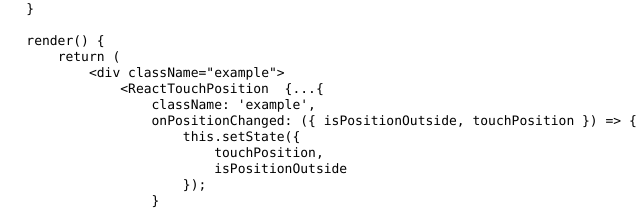
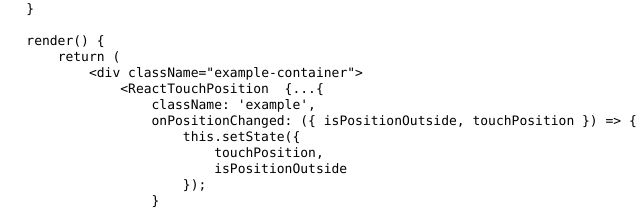
Before and after one commit to ethanselzer/react-touch-position, a website: page example/public/on-position-changed.html in a window 1280 px wide. Shown: the part 287-497 px from the top of the page, 5-645 px from the left. Drawn offline with nearby package versions, Linux system fonts and the light colour scheme; a small style sheet from the web is missing.

Commit message:
cleanup code examples

```diff
--- a/example/public/on-position-changed.html
+++ b/example/public/on-position-changed.html
@@ -32,7 +32,7 @@ export default class extends React.Component {
 
     render() {
         return (
-            &lt;div className="example"&gt;
+            &lt;div className="example-container"&gt;
                 &lt;ReactTouchPosition  {...{
                     className: 'example',
                     onPositionChanged: ({ isPositionOutside, touchPosition }) =&gt; {
```
Also changed, not shown: example/public/should-decorate-children.html (+1 -1 lines).
